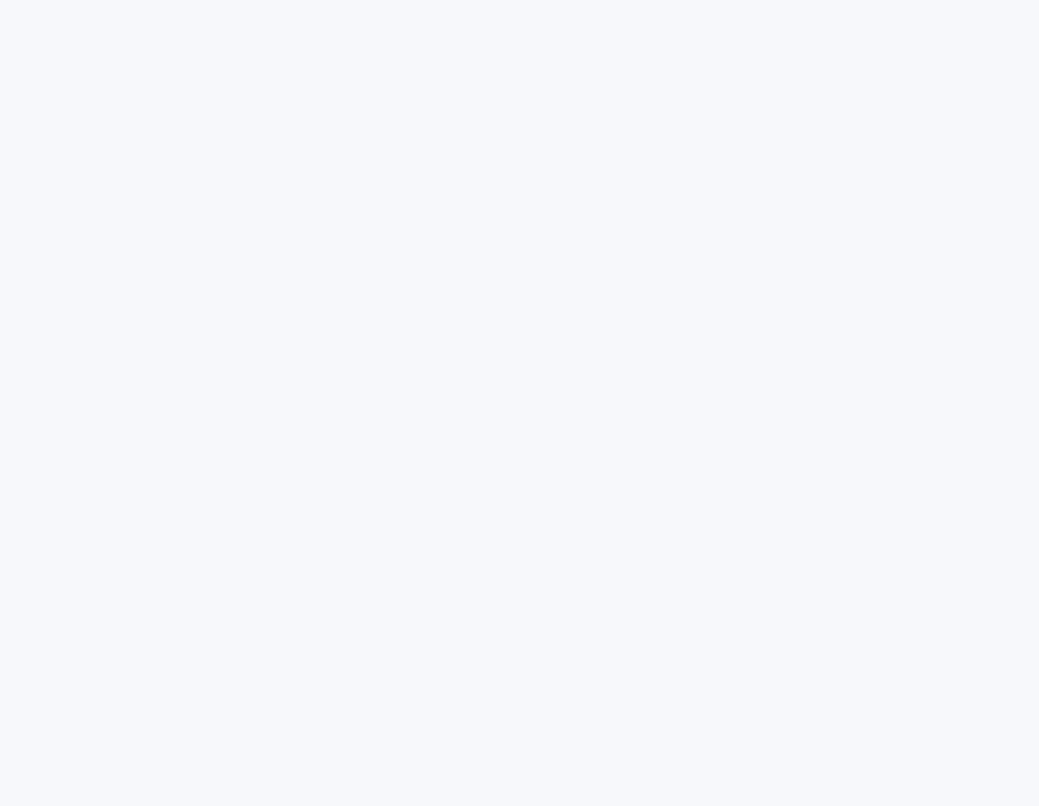
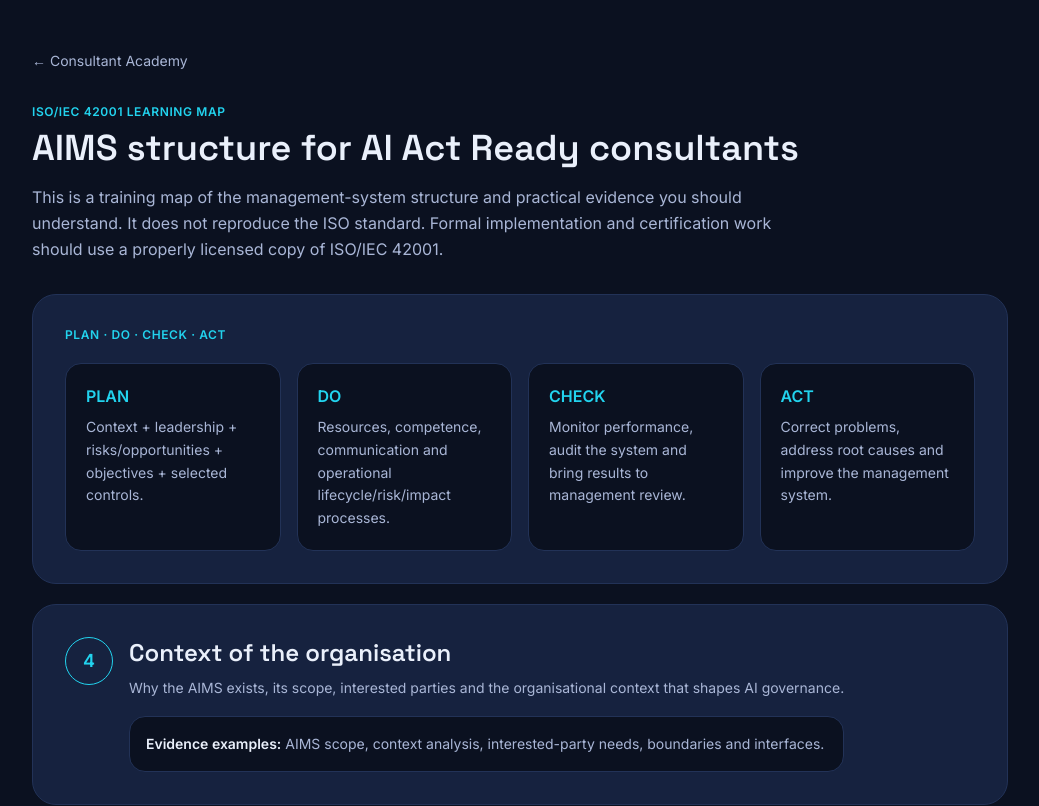
Before and after one commit to AiActReady/mockexam-app, a Next.js app: page /academy/iso-42001 in a window 1280 px wide. Before the commit this address had no page. Shown: the top 806 px of the page, without its empty margins (120-1159 px from the left). Built offline with nearby package versions, Linux system fonts and the light colour scheme.

Commit message:
Add ISO 42001 learning map

```diff
--- /dev/null
+++ b/src/app/academy/iso-42001/page.tsx
@@ -0,0 +1,131 @@
+import Link from "next/link";
+
+const CLAUSES = [
+  {
+    clause: "4",
+    title: "Context of the organisation",
+    focus: "Why the AIMS exists, its scope, interested parties and the organisational context that shapes AI governance.",
+    evidence: "AIMS scope, context analysis, interested-party needs, boundaries and interfaces."
+  },
+  {
+    clause: "5",
+    title: "Leadership",
+    focus: "Leadership commitment, governance direction, policy and clear responsibility for the management system.",
+    evidence: "AI policy, leadership decisions, roles/RACI, governance forums and accountability."
+  },
+  {
+    clause: "6",
+    title: "Planning",
+    focus: "Risks and opportunities, objectives, planned changes and the actions needed to achieve responsible AI outcomes.",
+    evidence: "Risk methodology/register, objectives, treatment plans, change planning and ownership."
+  },
+  {
+    clause: "7",
+    title: "Support",
+    focus: "Resources, competence, awareness, communication and controlled documented information.",
+    evidence: "Competence matrix, literacy/training evidence, communications, document control and resource decisions."
+  },
+  {
+    clause: "8",
+    title: "Operation",
+    focus: "The repeatable operational processes that turn policy and plans into AI risk, impact and lifecycle governance.",
+    evidence: "Operational procedures, AI risk assessment/treatment, impact assessments, supplier/lifecycle controls and records."
+  },
+  {
+    clause: "9",
+    title: "Performance evaluation",
+    focus: "How the organisation knows whether the AIMS is working through measurement, internal audit and management review.",
+    evidence: "KPIs/monitoring, audit programme and reports, management-review inputs, decisions and action tracking."
+  },
+  {
+    clause: "10",
+    title: "Improvement",
+    focus: "How problems are corrected, causes addressed and the AIMS continually improved.",
+    evidence: "Nonconformities, root-cause analysis, corrective actions, effectiveness checks and improvement log."
+  },
+];
+
+const ANNEX_THEMES = [
+  "Policies for AI",
+  "Internal organisation and accountability",
+  "Resources for AI systems",
+  "Assessment of impacts of AI systems",
+  "AI system lifecycle governance",
+  "Data governance",
+  "Information for interested parties",
+  "Responsible use of AI systems",
+  "Third-party and customer relationships",
+];
+
+const PDCA = [
+  ["PLAN", "Context + leadership + risks/opportunities + objectives + selected controls."],
+  ["DO", "Resources, competence, communication and operational lifecycle/risk/impact processes."],
+  ["CHECK", "Monitor performance, audit the system and bring results to management review."],
+  ["ACT", "Correct problems, address root causes and improve the management system."],
+];
+
+export default function Iso42001GuidePage() {
+  return (
+    <div className="mx-auto max-w-5xl px-6 py-12">
+      <Link href="/academy" className="text-sm text-[var(--color-text-muted)] hover:text-[var(--color-text)]">← Consultant Academy</Link>
+      <header className="mt-8 max-w-3xl">
+        <div className="text-xs font-semibold uppercase tracking-wider text-[var(--color-primary)]">ISO/IEC 42001 LEARNING MAP</div>
+        <h1 className="mt-2 font-display text-4xl font-semibold">AIMS structure for AI Act Ready consultants</h1>
+        <p className="mt-4 leading-relaxed text-[var(--color-text-muted)]">
+          This is a training map of the management-system structure and practical evidence you should understand. It does not reproduce the ISO standard. Formal implementation and certification work should use a properly licensed copy of ISO/IEC 42001.
+        </p>
+      </header>
+
+      <section className="mt-8 rounded-3xl border border-[var(--color-border)] bg-[var(--color-surface-raised)] p-6 md:p-8">
+        <div className="text-xs font-semibold uppercase tracking-wider text-[var(--color-primary)]">Plan · Do · Check · Act</div>
+        <div className="mt-5 grid gap-4 md:grid-cols-2 lg:grid-cols-4">
+          {PDCA.map(([stage, text]) => (
+            <div key={stage} className="rounded-2xl border border-[var(--color-border)] bg-[var(--color-bg)] p-5">
+              <div className="font-semibold text-[var(--color-primary)]">{stage}</div>
+              <p className="mt-2 text-sm leading-relaxed text-[var(--color-text-muted)]">{text}</p>
+            </div>
+          ))}
+        </div>
+      </section>
+
+      <section className="mt-5 space-y-4">
+        {CLAUSES.map((item) => (
+          <article key={item.clause} className="rounded-3xl border border-[var(--color-border)] bg-[var(--color-surface-raised)] p-6 md:p-8">
+            <div className="flex gap-4">
+              <div className="flex h-12 w-12 shrink-0 items-center justify-center rounded-full border border-[var(--color-primary)] text-lg font-semibold text-[var(--color-primary)]">{item.clause}</div>
+              <div>
+                <h2 className="font-display text-2xl font-semibold">{item.title}</h2>
+                <p className="mt-2 text-sm leading-relaxed text-[var(--color-text-muted)]">{item.focus}</p>
+                <div className="mt-4 rounded-2xl border border-[var(--color-border)] bg-[var(--color-bg)] p-4 text-sm leading-relaxed">
+                  <span className="font-semibold">Evidence examples:</span> <span className="text-[var(--color-text-muted)]">{item.evidence}</span>
+                </div>
+              </div>
+            </div>
+          </article>
+        ))}
+      </section>
+
+      <section className="mt-5 rounded-3xl border border-[var(--color-border)] p-6 md:p-8">
+        <div className="text-xs font-semibold uppercase tracking-wider text-[var(--color-primary)]">Annex A control themes</div>
+        <h2 className="mt-2 font-display text-2xl font-semibold">Think in control families, not paperwork</h2>
+        <div className="mt-5 grid gap-3 sm:grid-cols-2 lg:grid-cols-3">
+          {ANNEX_THEMES.map((theme) => <div key={theme} className="rounded-2xl border border-[var(--color-border)] bg-[var(--color-surface-raised)] p-4 text-sm">{theme}</div>)}
+        </div>
+        <p className="mt-5 text-sm leading-relaxed text-[var(--color-text-muted)]">
+          A consultant should be able to explain why a control is relevant, who owns it, how it operates, what evidence exists and how effectiveness is monitored. Annex A should not be treated as a tick-box substitute for risk assessment and organisational context.
+        </p>
+      </section>
+
+      <section className="mt-5 rounded-3xl border border-[var(--color-primary)]/40 bg-[var(--color-surface-raised)] p-6">
+        <div className="font-semibold">Link to EU AI Act work</div>
+        <p className="mt-2 text-sm leading-relaxed text-[var(--color-text-muted)]">
+          AIMS evidence can support AI Act readiness — for example inventories, risk processes, data governance, oversight, supplier controls, monitoring and corrective action — but the legal obligations still need their own role, classification and requirement analysis.
+        </p>
+      </section>
+
+      <p className="mt-6 text-xs leading-relaxed text-[var(--color-text-subtle)]">
+        Source basis: public ISO description of ISO/IEC 42001 as an AI management-system standard for establishing, implementing, maintaining and continually improving an AIMS using Plan-Do-Check-Act. Use the licensed standard for exact normative requirements.
+      </p>
+    </div>
+  );
+}
```
